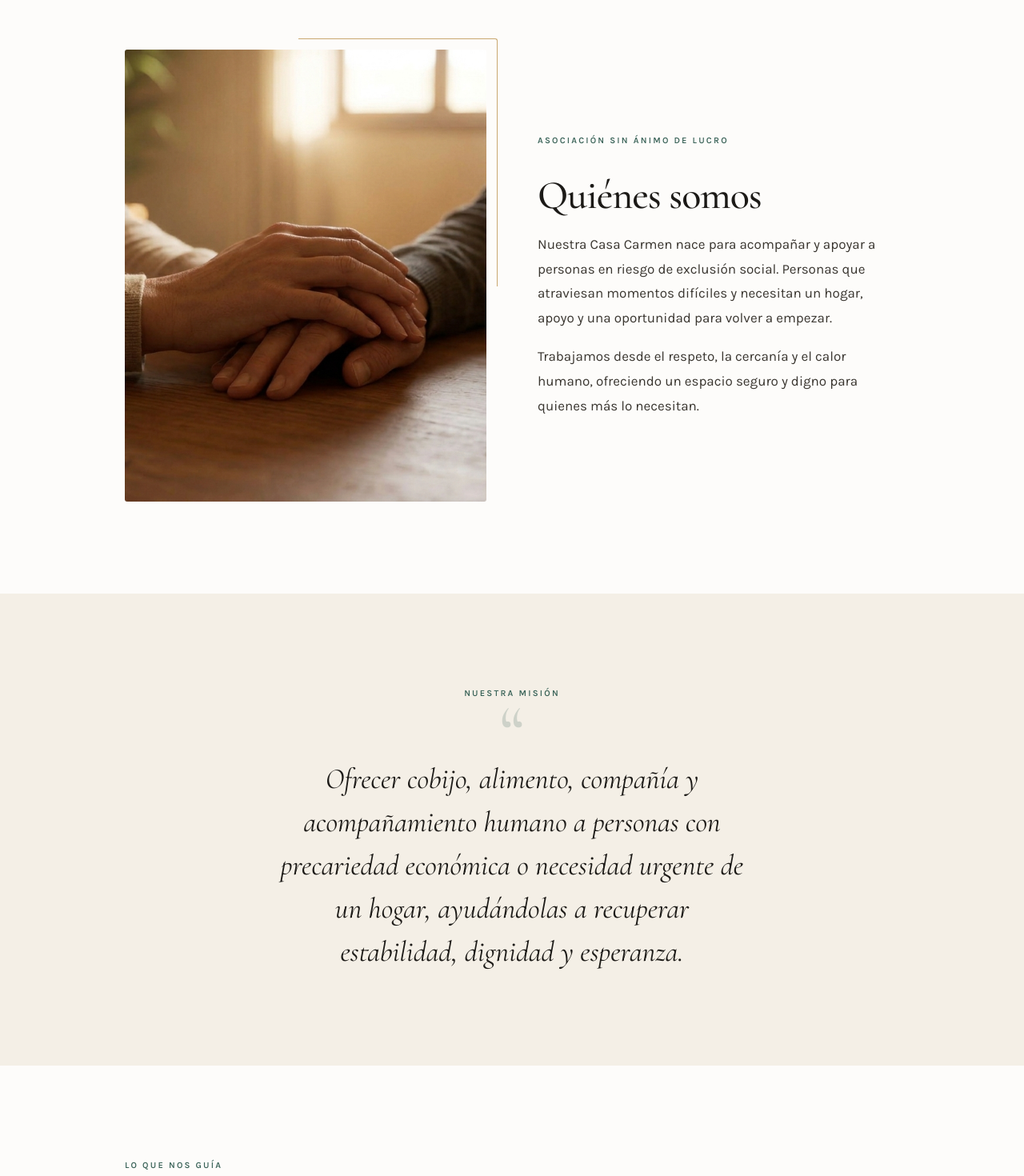
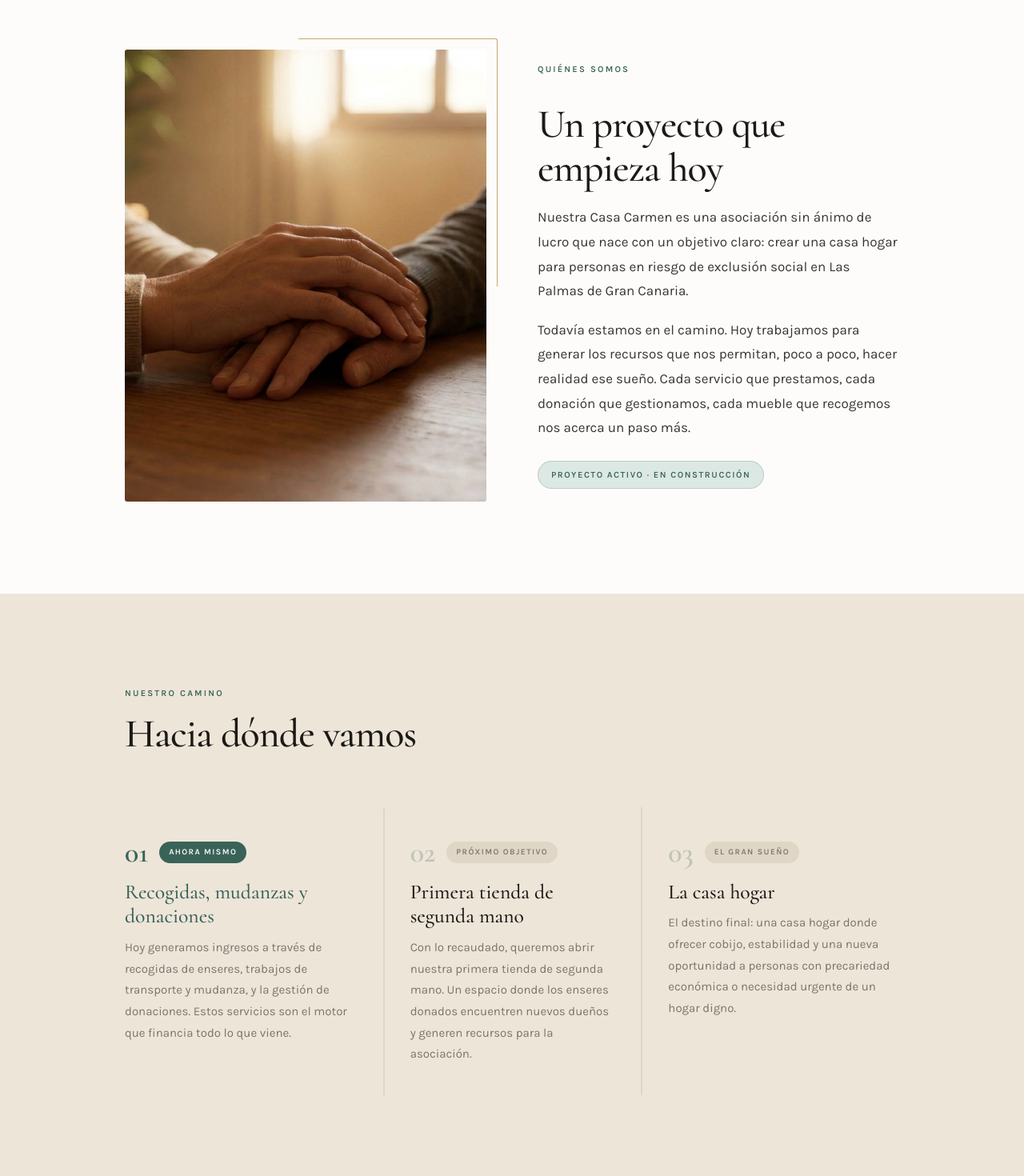
Before and after one commit to alber0087/casa-carmen-web, a Nuxt app: page / in a window 1280 px wide. Shown: the part 900-2370 px from the top of the page at 80% size. Built offline with nearby package versions, Linux system fonts and the light colour scheme.

Commit message:
feat: update landing page content to highlight project roadmap and add CSS badge styles

```diff
--- a/app/assets/css/main.css
+++ b/app/assets/css/main.css
@@ -221,6 +221,12 @@ p {
   animation: hero-drift 18s ease-in-out infinite alternate;
 }
 
+/* Swap hero image to the silhouette/hope image */
+.hero-bg--historia {
+  background-image: url('/Gemini_Generated_Image_85iftx85iftx85if (5).png');
+  background-position: center 20%;
+}
+
 @keyframes hero-drift {
   from { transform: scale(1.04) translateX(0); }
   to   { transform: scale(1.10) translateX(-1%); }
@@ -418,6 +424,150 @@ p {
   display: flex;
   flex-direction: column;
   gap: 1.125rem;
+}
+
+/* =====================
+   BADGE
+   ===================== */
+.quienes-badge {
+  margin-top: 0.5rem;
+}
+
+.badge {
+  display: inline-block;
+  font-size: 0.6875rem;
+  font-weight: 600;
+  letter-spacing: 0.14em;
+  text-transform: uppercase;
+  border-radius: 100px;
+  padding: 0.4rem 1rem;
+}
+
+.badge--activo {
+  background: var(--sage-pale);
+  color: var(--sage);
+  border: 1px solid rgba(58, 99, 88, 0.2);
+}
+
+/* =====================
+   ROADMAP / CAMINO
+   ===================== */
+.section-camino {
+  background: var(--cream-mid);
+}
+
+.camino-steps {
+  display: grid;
+  grid-template-columns: 1fr;
+  gap: 0;
+  position: relative;
+}
+
+@media (min-width: 768px) {
+  .camino-steps {
+    grid-template-columns: repeat(3, 1fr);
+  }
+}
+
+.camino-step {
+  padding: clamp(1.75rem, 3vw, 2.5rem) clamp(1.25rem, 2.5vw, 2rem);
+  border-top: 2px solid var(--cream-dark);
+  position: relative;
+  transition: background 0.3s ease;
+}
+
+@media (min-width: 768px) {
+  .camino-step {
+    border-top: none;
+    border-left: 2px solid var(--cream-dark);
+  }
+
+  .camino-step:first-child {
+    border-left: none;
+    padding-left: 0;
+  }
+
+  .camino-step:last-child {
+    padding-right: 0;
+  }
+}
+
+.camino-step--active {
+  border-top-color: var(--sage);
+}
+
+@media (min-width: 768px) {
+  .camino-step--active {
+    border-left: none;
+    border-top: none;
+  }
+
+  .camino-step--active::before {
+    content: '';
+    position: absolute;
+    top: 0;
+    left: 0;
+    width: 3px;
+    height: 100%;
+    background: var(--sage);
+    border-radius: 0 2px 2px 0;
+  }
+
+  .camino-step--active:first-child::before {
+    display: none;
+  }
+}
+
+.camino-step-header {
+  display: flex;
+  align-items: center;
+  gap: 0.875rem;
+  margin-bottom: 1rem;
+}
+
+.camino-num {
+  font-family: var(--font-display);
+  font-size: 2.25rem;
+  font-weight: 600;
+  line-height: 1;
+  color: var(--sage);
+  opacity: 0.25;
+}
+
+.camino-step--active .camino-num {
+  opacity: 1;
+}
+
+.camino-badge {
+  font-size: 0.6375rem;
+  font-weight: 600;
+  letter-spacing: 0.14em;
+  text-transform: uppercase;
+  padding: 0.3rem 0.75rem;
+  border-radius: 100px;
+  background: var(--cream-dark);
+  color: var(--ink-light);
+}
+
+.camino-step--active .camino-badge {
+  background: var(--sage);
+  color: #fff;
+}
+
+.camino-step h3 {
+  font-size: clamp(1.25rem, 2vw, 1.625rem);
+  margin-bottom: 0.625rem;
+  color: var(--ink);
+}
+
+.camino-step--active h3 {
+  color: var(--sage);
+}
+
+.camino-step p {
+  font-size: 0.9375rem;
+  line-height: 1.78;
+  color: var(--ink-light);
 }
 
 /* =====================
--- a/app/pages/index.vue
+++ b/app/pages/index.vue
@@ -10,18 +10,18 @@
 
     <main>
       <!-- HERO -->
+      <!-- TODO: Reemplazar la imagen por una foto real del barrio de La Isleta o de Las Palmas -->
       <section class="hero">
-        <div class="hero-bg" aria-hidden="true"></div>
+        <div class="hero-bg hero-bg--historia" aria-hidden="true"></div>
         <div class="hero-overlay" aria-hidden="true"></div>
         <div class="hero-grain" aria-hidden="true"></div>
         <div class="hero-inner">
-          <span class="hero-eyebrow">Las Palmas de Gran Canaria</span>
+          <span class="hero-eyebrow">La Isleta · Las Palmas de Gran Canaria</span>
           <h1 class="hero-title">Nuestra<br>Casa<br>Carmen</h1>
           <div class="hero-rule" aria-hidden="true"></div>
-          <p class="hero-tagline">Un hogar cuando más se necesita</p>
+          <p class="hero-tagline">Un proyecto que crece desde el corazón</p>
           <blockquote class="hero-quote">
-            "Acompañamos a personas en riesgo de exclusión social
-            desde el respeto y el cuidado."
+            "Estamos construyendo, paso a paso, el hogar que muchas personas necesitan."
           </blockquote>
         </div>
         <div class="hero-scroll" aria-hidden="true">
@@ -42,18 +42,75 @@
               />
             </div>
             <div class="split-body">
-              <span class="label">Asociación sin ánimo de lucro</span>
-              <h2>Quiénes somos</h2>
+              <span class="label">Quiénes somos</span>
+              <h2>Un proyecto que empieza hoy</h2>
               <p>
-                Nuestra Casa Carmen nace para acompañar y apoyar a personas en riesgo de
-                exclusión social. Personas que atraviesan momentos difíciles y necesitan
-                un hogar, apoyo y una oportunidad para volver a empezar.
+                Nuestra Casa Carmen es una asociación sin ánimo de lucro que nace con un
+                objetivo claro: crear una casa hogar para personas en riesgo de exclusión
+                social en Las Palmas de Gran Canaria.
               </p>
               <p>
-                Trabajamos desde el respeto, la cercanía y el calor humano, ofreciendo
-                un espacio seguro y digno para quienes más lo necesitan.
+                Todavía estamos en el camino. Hoy trabajamos para generar los recursos que
+                nos permitan, poco a poco, hacer realidad ese sueño. Cada servicio que
+                prestamos, cada donación que gestionamos, cada mueble que recogemos nos
+                acerca un paso más.
+              </p>
+              <p class="quienes-badge">
+                <span class="badge badge--activo">Proyecto activo · en construcción</span>
               </p>
             </div>
+          </div>
+        </div>
+      </section>
+
+      <!-- ROADMAP -->
+      <section class="section section-camino reveal">
+        <div class="container">
+          <div class="section-header">
+            <span class="label">Nuestro camino</span>
+            <h2>Hacia dónde vamos</h2>
+          </div>
+          <div class="camino-steps stagger">
+
+            <div class="camino-step camino-step--active">
+              <div class="camino-step-header">
+                <span class="camino-num">01</span>
+                <span class="camino-badge">Ahora mismo</span>
+              </div>
+              <h3>Recogidas, mudanzas y donaciones</h3>
+              <p>
+                Hoy generamos ingresos a través de recogidas de enseres, trabajos de
+                transporte y mudanza, y la gestión de donaciones. Estos servicios son el
+                motor que financia todo lo que viene.
+              </p>
+            </div>
+
+            <div class="camino-step">
+              <div class="camino-step-header">
+                <span class="camino-num">02</span>
+                <span class="camino-badge">Próximo objetivo</span>
+              </div>
+              <h3>Primera tienda de segunda mano</h3>
+              <p>
+                Con lo recaudado, queremos abrir nuestra primera tienda de segunda mano.
+                Un espacio donde los enseres donados encuentren nuevos dueños y generen
+                recursos para la asociación.
+              </p>
+            </div>
+
+            <div class="camino-step">
+              <div class="camino-step-header">
+                <span class="camino-num">03</span>
+                <span class="camino-badge">El gran sueño</span>
+              </div>
+              <h3>La casa hogar</h3>
+              <p>
+                El destino final: una casa hogar donde ofrecer cobijo, estabilidad y una
+                nueva oportunidad a personas con precariedad económica o necesidad urgente
+                de un hogar digno.
+              </p>
+            </div>
+
           </div>
         </div>
       </section>
@@ -65,9 +122,9 @@
             <span class="label">Nuestra misión</span>
             <span class="mision-mark" aria-hidden="true">&ldquo;</span>
             <p class="mision-text">
-              Ofrecer cobijo, alimento, compañía y acompañamiento humano a personas
-              con precariedad económica o necesidad urgente de un hogar, ayudándolas
-              a recuperar estabilidad, dignidad y esperanza.
+              Actualmente trabajamos para un futuro. Cada paso que damos hoy
+              es un ladrillo más en la casa que queremos construir para quienes
+              más lo necesitan.
             </p>
           </div>
         </div>
@@ -113,7 +170,7 @@
       <section class="section section-servicios reveal">
         <div class="container">
           <div class="section-header">
-            <span class="label">Lo que ofrecemos</span>
+            <span class="label">Cómo generamos recursos hoy</span>
             <h2>Nuestros servicios</h2>
           </div>
           <div class="servicios-grid stagger">
@@ -125,8 +182,8 @@
                 loading="lazy"
               />
               <div class="servicio-card-body">
-                <h3>Mudanzas y Desalojos</h3>
-                <p>Realizamos desalojos de pisos y locales, desescombros y traslados.</p>
+                <h3>Mudanzas y Transporte</h3>
+                <p>Realizamos desalojos de pisos y locales, desescombros y traslados de muebles y enseres.</p>
               </div>
             </div>
             <div class="servicio-card">
@@ -144,17 +201,17 @@
             <div class="servicio-card">
               <img
                 src="/Gemini_Generated_Image_85iftx85iftx85if (3).png"
-                alt="Recogida de enseres"
+                alt="Recogida de enseres y donaciones"
                 class="servicio-card-img"
                 loading="lazy"
               />
               <div class="servicio-card-body">
-                <h3>Recogida de Enseres</h3>
-                <p>Gestionamos donaciones y recogida de enseres para quienes los necesitan.</p>
+                <h3>Recogida de Enseres y Donaciones</h3>
+                <p>Gestionamos donaciones y recogida de enseres. Cada objeto recogido financia el proyecto.</p>
               </div>
             </div>
           </div>
-          <p class="servicios-note">También ofrecemos otros servicios según necesidad. ¡Consúltanos!</p>
+          <p class="servicios-note">Los beneficios de estos servicios se destinan íntegramente al proyecto Casa Carmen.</p>
         </div>
       </section>
 
@@ -199,8 +256,9 @@
             <span class="label">Únete</span>
             <h2>Cómo puedes ayudar</h2>
             <p>
-              Puedes colaborar con Nuestra Casa Carmen a través de donaciones,
-              voluntariado o apoyo solidario. Cada gesto cuenta.
+              Cada gesto cuenta. Puedes colaborar con donaciones de enseres, con
+              voluntariado, contratando nuestros servicios o simplemente compartiendo
+              el proyecto. Juntos llegaremos antes.
             </p>
             <a href="tel:647915468" class="ayudar-phone">
               <svg viewBox="0 0 24 24" fill="none" stroke="currentColor" stroke-width="1.5" stroke-linecap="round" stroke-linejoin="round" aria-hidden="true">
@@ -209,9 +267,10 @@
               647 915 468
             </a>
             <div class="ayudar-pills">
-              <span class="ayudar-pill">Donaciones</span>
+              <span class="ayudar-pill">Donar enseres</span>
               <span class="ayudar-pill">Voluntariado</span>
-              <span class="ayudar-pill">Apoyo solidario</span>
+              <span class="ayudar-pill">Contratar servicios</span>
+              <span class="ayudar-pill">Difundir el proyecto</span>
             </div>
           </div>
         </div>
@@ -244,11 +303,11 @@
         <div class="footer-inner">
           <div>
             <div class="footer-logo">Nuestra Casa Carmen</div>
-            <div class="footer-tagline">Un hogar cuando más se necesita</div>
+            <div class="footer-tagline">Un proyecto que crece desde el corazón</div>
           </div>
           <div class="footer-sep" aria-hidden="true"></div>
           <div class="footer-meta">
-            Las Palmas de Gran Canaria<br>
+            La Isleta · Las Palmas de Gran Canaria<br>
             Asociación sin ánimo de lucro
           </div>
         </div>
```
